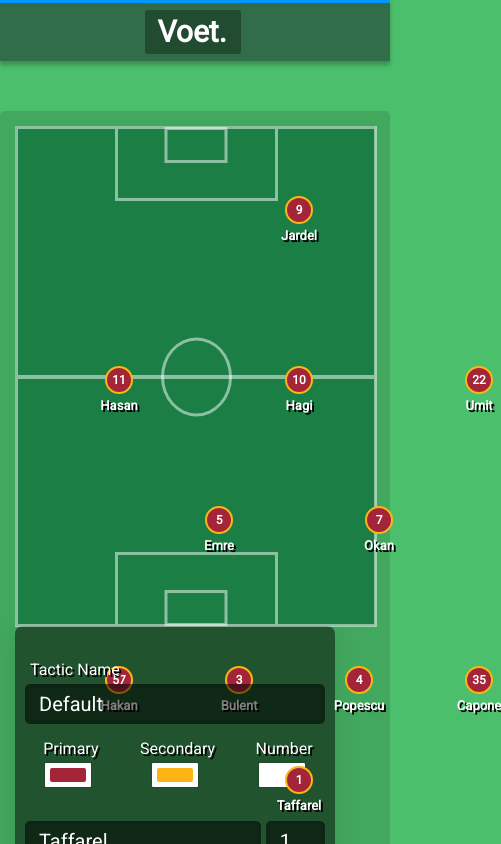
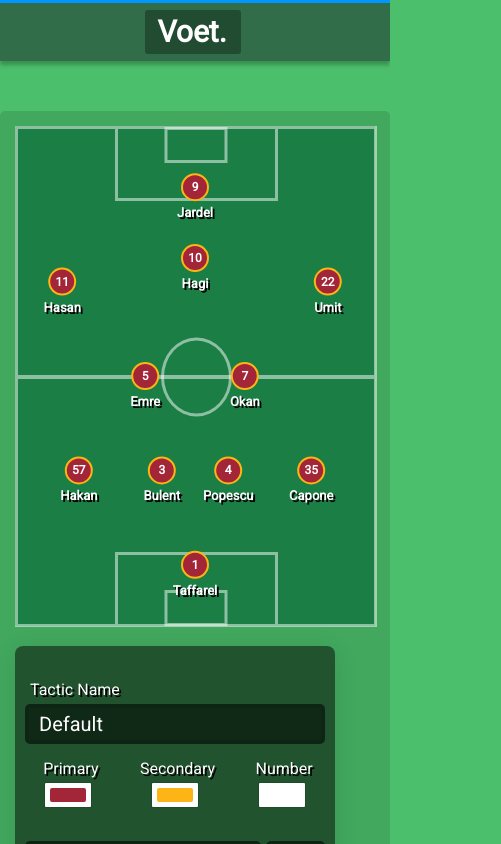
Before and after one commit to alperunal/lineup-builder, a React (Create React App) app: page / in a window 390 px wide. Shown: the top 844 px of the page, 501 px wide, since content can reach past the window. Built offline with nearby package versions, Linux system fonts and the light colour scheme.

Commit message:
responsive players

```diff
--- a/src/components/Player/Player.tsx
+++ b/src/components/Player/Player.tsx
@@ -55,7 +55,9 @@ const Wrapper = styled.div`
   left: 0;
   border: 2px solid ${({ secondaryColor }: IStyleProps) => secondaryColor};
   background-color: ${({ mainColor }: IStyleProps) => mainColor};
-  transform: ${({ x, y }: IStyleProps) => `translate(${x}px, ${y}px)`};
+  left: ${({ x }: IStyleProps) => `${x}%`};
+  top: ${({ y }: IStyleProps) => `${y}%`};
+  transform: ${({ x, y }: IStyleProps) => `translate(-${x}%, -${y}%)`};
   display: flex;
   justify-content: center;
   align-items: center;
--- a/src/containers/Tactic/Tactic.tsx
+++ b/src/containers/Tactic/Tactic.tsx
@@ -19,8 +19,8 @@ const Tactic = () => {
       num: 1,
       name: "Taffarel",
       position: {
-        x: 270,
-        y: 640,
+        x: 50,
+        y: 90,
       },
     },
     {
@@ -28,8 +28,8 @@ const Tactic = () => {
       num: 57,
       name: "Hakan",
       position: {
-        x: 90,
-        y: 540,
+        x: 15,
+        y: 70,
       },
     },
     {
@@ -37,8 +37,8 @@ const Tactic = () => {
       num: 3,
       name: "Bulent",
       position: {
-        x: 210,
-        y: 540,
+        x: 40,
+        y: 70,
       },
     },
     {
@@ -46,8 +46,8 @@ const Tactic = () => {
       num: 4,
       name: "Popescu",
       position: {
-        x: 330,
-        y: 540,
+        x: 60,
+        y: 70,
       },
     },
     {
@@ -55,8 +55,8 @@ const Tactic = () => {
       num: 35,
       name: "Capone",
       position: {
-        x: 450,
-        y: 540,
+        x: 85,
+        y: 70,
       },
     },
     {
@@ -64,8 +64,8 @@ const Tactic = () => {
       num: 11,
       name: "Hasan",
       position: {
-        x: 90,
-        y: 240,
+        x: 10,
+        y: 30,
       },
     },
     {
@@ -73,8 +73,8 @@ const Tactic = () => {
       num: 5,
       name: "Emre",
       position: {
-        x: 190,
-        y: 380,
+        x: 35,
+        y: 50,
       },
     },
     {
@@ -82,8 +82,8 @@ const Tactic = () => {
       num: 7,
       name: "Okan",
       position: {
-        x: 350,
-        y: 380,
+        x: 65,
+        y: 50,
       },
     },
     {
@@ -91,8 +91,8 @@ const Tactic = () => {
       num: 22,
       name: "Umit",
       position: {
-        x: 450,
-        y: 240,
+        x: 90,
+        y: 30,
       },
     },
     {
@@ -100,8 +100,8 @@ const Tactic = () => {
       num: 10,
       name: "Hagi",
       position: {
-        x: 270,
-        y: 240,
+        x: 50,
+        y: 25,
       },
     },
     {
@@ -109,8 +109,8 @@ const Tactic = () => {
       num: 9,
       name: "Jardel",
       position: {
-        x: 270,
-        y: 70,
+        x: 50,
+        y: 10,
       },
     },
   ]);
@@ -190,6 +190,11 @@ const Options = styled.div`
   box-shadow: 0 4px 25px 0 rgba(0, 0, 0, 0.1);
   transition: all 0.3s ease-in-out;
   margin-bottom: 2rem;
+  margin-top: 20px;
+
+  @media(min-width: 768px) {
+    margin-top: 0;
+  }
 `;
 
 const ColorOptions = styled.div`
@@ -212,7 +217,6 @@ const Label = styled.label`
 `;
 
 const Input = styled.input`
-  /* width: 300px; */
   padding-left: 10px;
   height: 40px;
   background: rgba(0, 0, 0, 0.5);
```
